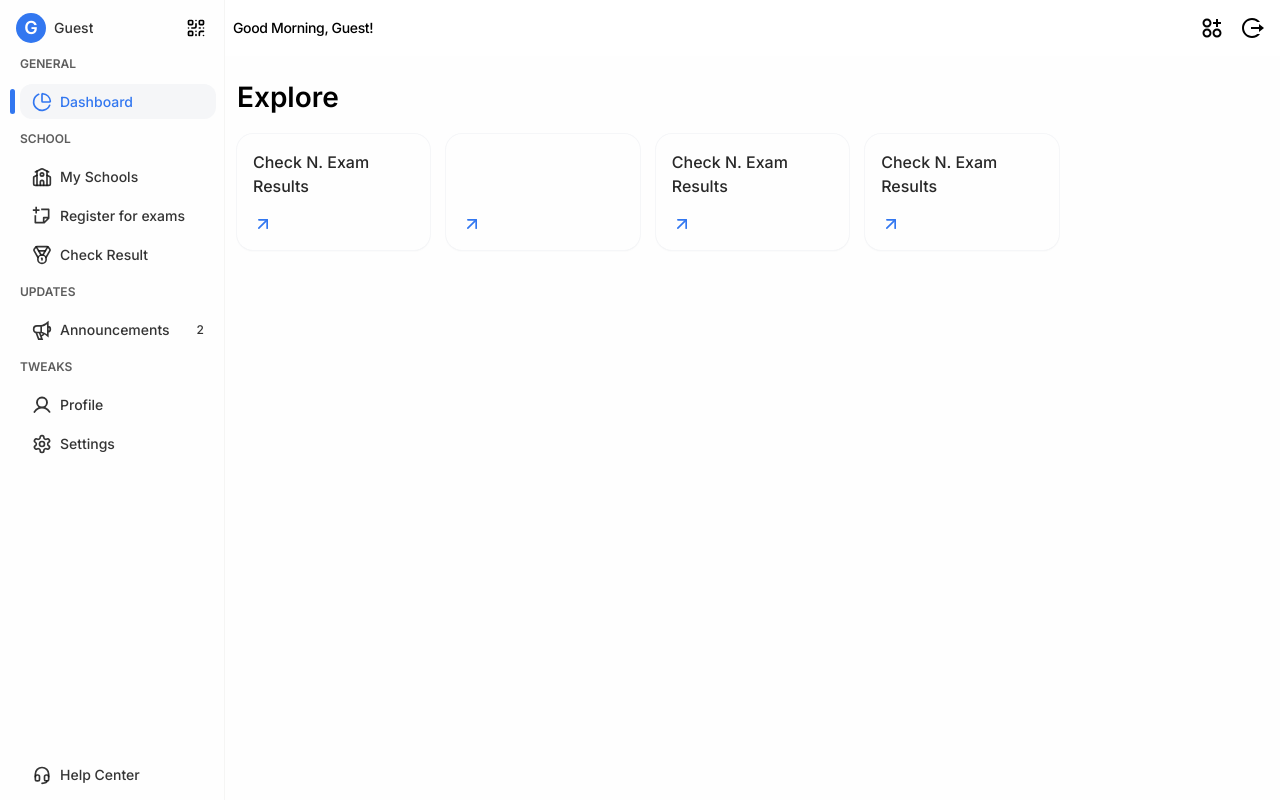
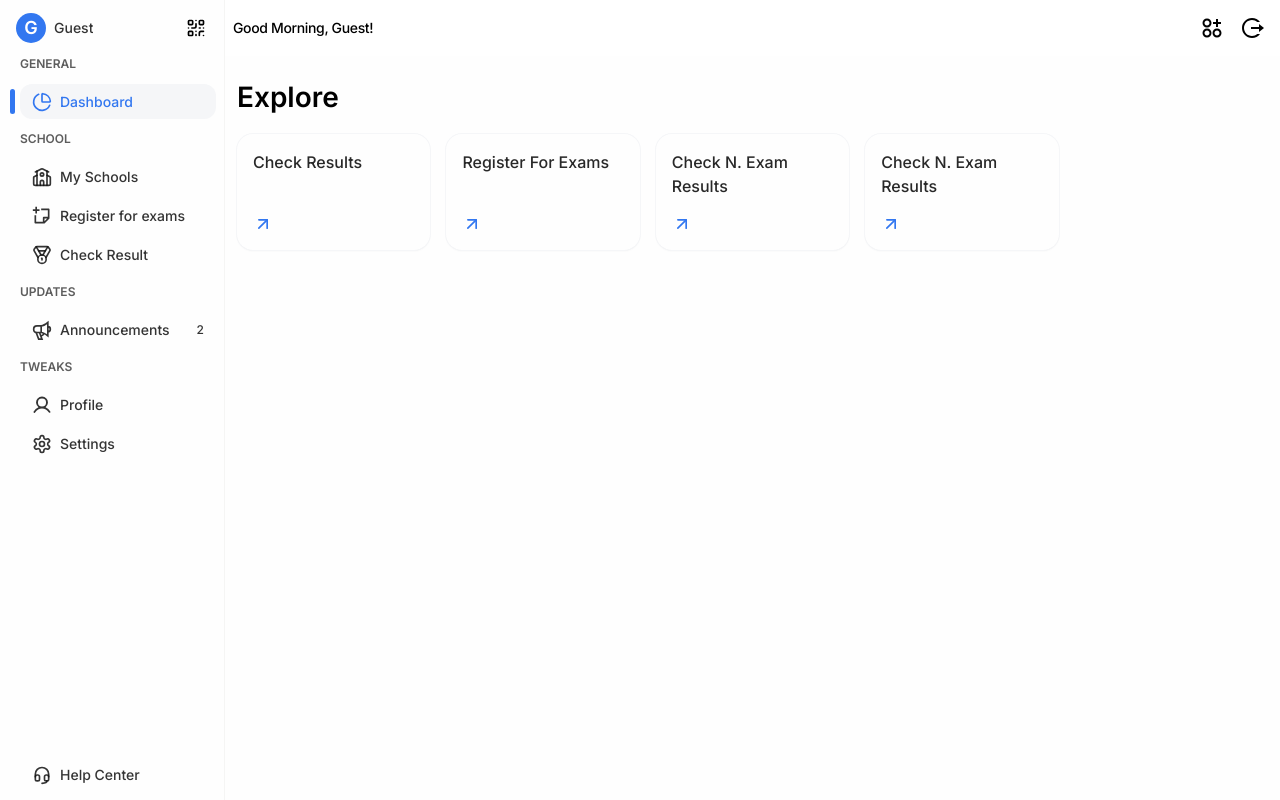
Before and after one commit to mbonikev/GradeWave, a React (Vite) app: page /#/student_dashboard in a window 1280 px wide. Built offline with nearby package versions, Linux system fonts and the light colour scheme; sample sign-in values are in the browser's storage.

Commit message:
updated src/pages/student/StudentDashboard.jsx

```diff
--- a/src/pages/student/StudentDashboard.jsx
+++ b/src/pages/student/StudentDashboard.jsx
@@ -45,8 +45,8 @@ function StudentDashboard() {
 
             <div className="w-full h-fit grid grid-cols-5 max-lg:grid-cols-4 gap-4 mt-3 py-1">
               {[
-                { name: "Check N. Exam Results", path: "/student_dashboard" },
-                { name: "", path: "/student_dashboard" },
+                { name: "Check Results", path: "/student_dashboard" },
+                { name: "Register For Exams", path: "/student_dashboard" },
                 { name: "Check N. Exam Results", path: "/student_dashboard" },
                 { name: "Check N. Exam Results", path: "/student_dashboard" },
               ].map((service, index) => (
```
